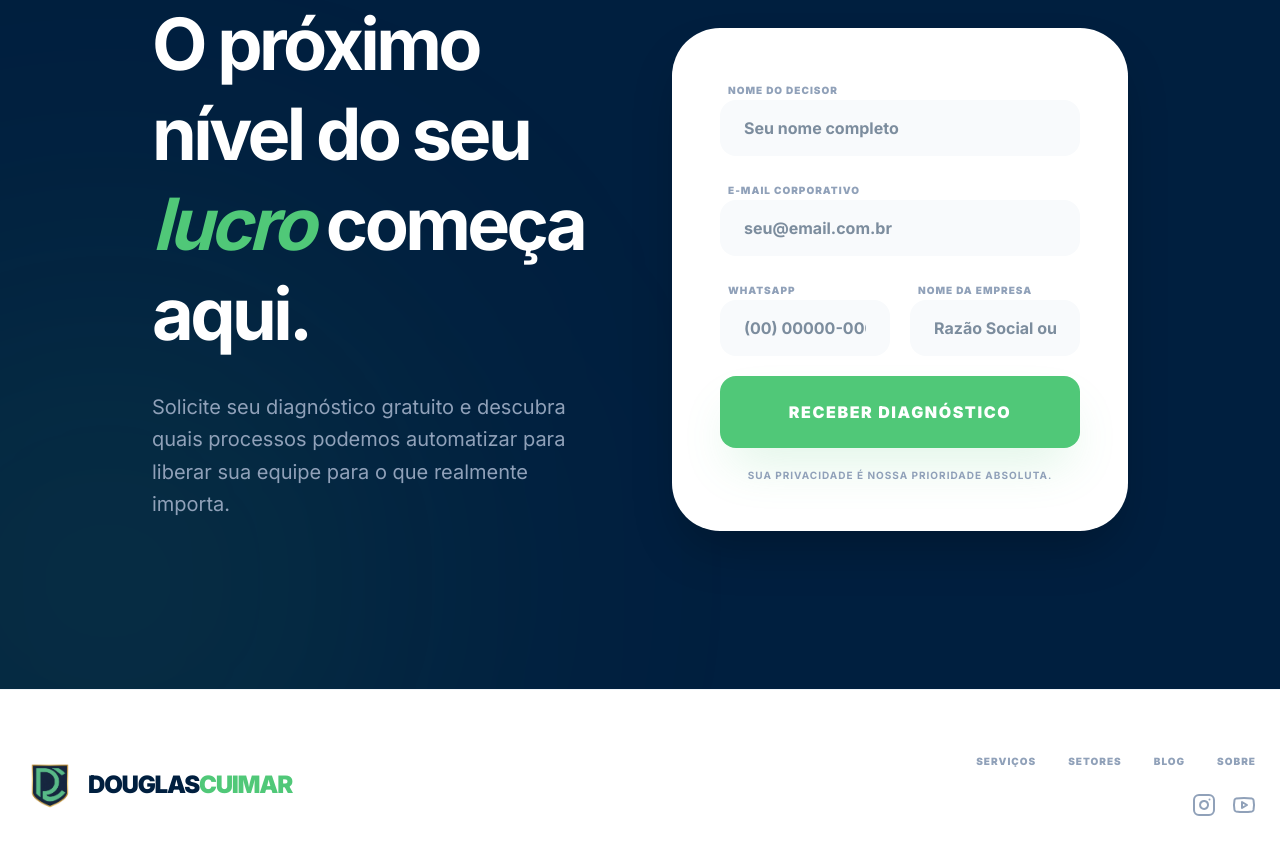
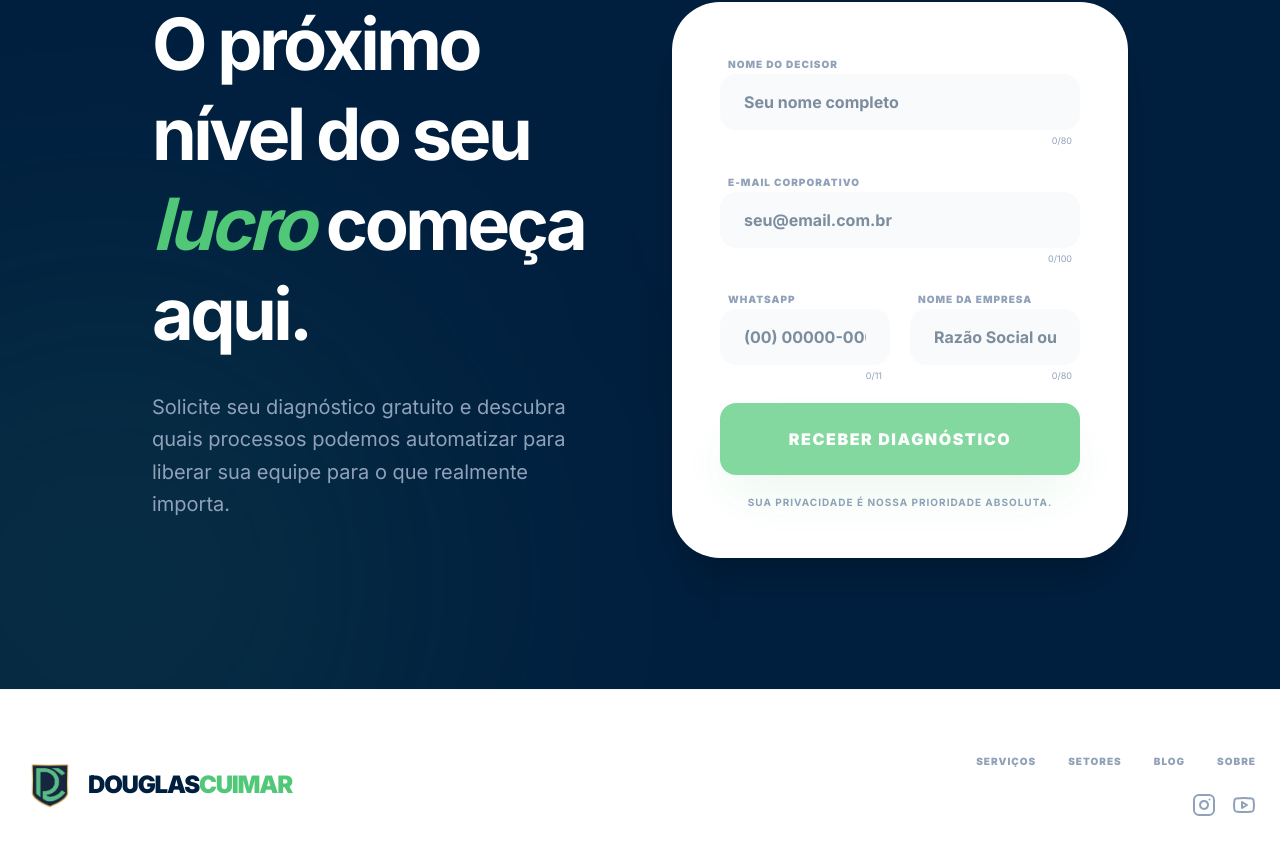
Before and after one commit to douglaswbc/douglascuimar_site, a Next.js app: page / in a window 1280 px wide. Shown: the part 5772-6626 px from the top of the page. Built offline with nearby package versions, Linux system fonts and the light colour scheme.

Commit message:
fix: limites de caracteres no formulário /contato — nome 3-80, e-mail 5-100, WhatsApp 10-11, empresa 2-80 com contadores visuais

```diff
--- a/src/components/ContactForm.tsx
+++ b/src/components/ContactForm.tsx
@@ -1,11 +1,24 @@
 "use client";
 
-import { useState } from "react";
+import { useState, useCallback } from "react";
 
 export function ContactForm() {
   const [sending, setSending] = useState(false);
   const [sent, setSent] = useState(false);
   const [error, setError] = useState(false);
+  const [lengths, setLengths] = useState({ name: 0, email: 0, phone: 0, company: 0 });
+
+  const handleInput = useCallback((e: React.ChangeEvent<HTMLInputElement>) => {
+    const { name, value } = e.target;
+    setLengths((prev) => ({ ...prev, [name]: value.length }));
+  }, []);
+
+  const canSubmit =
+    !sending &&
+    lengths.name >= 3 &&
+    lengths.email >= 5 &&
+    lengths.phone >= 10 &&
+    lengths.company >= 2;
 
   const handleSubmit = async (e: React.FormEvent<HTMLFormElement>) => {
     e.preventDefault();
@@ -68,9 +81,13 @@ export function ContactForm() {
           type="text"
           name="name"
           required
+          minLength={3}
+          maxLength={80}
+          onChange={handleInput}
           className="w-full px-6 py-4 rounded-2xl bg-slate-50 border-none focus:ring-2 focus:ring-emerald outline-none transition-all font-bold text-navy"
           placeholder="Seu nome completo"
         />
+        <p className="text-[9px] text-slate-400 text-right mr-2">{lengths.name}/80</p>
       </div>
 
       <div className="space-y-1">
@@ -81,9 +98,13 @@ export function ContactForm() {
           type="email"
           name="email"
           required
+          minLength={5}
+          maxLength={100}
+          onChange={handleInput}
           className="w-full px-6 py-4 rounded-2xl bg-slate-50 border-none focus:ring-2 focus:ring-emerald outline-none transition-all font-bold text-navy"
           placeholder="seu@email.com.br"
         />
+        <p className="text-[9px] text-slate-400 text-right mr-2">{lengths.email}/100</p>
       </div>
 
       <div className="grid grid-cols-1 md:grid-cols-2 gap-5">
@@ -95,9 +116,13 @@ export function ContactForm() {
             type="tel"
             name="phone"
             required
+            minLength={10}
+            maxLength={11}
+            onChange={handleInput}
             className="w-full px-6 py-4 rounded-2xl bg-slate-50 border-none focus:ring-2 focus:ring-emerald outline-none transition-all font-bold text-navy"
             placeholder="(00) 00000-0000"
           />
+          <p className="text-[9px] text-slate-400 text-right mr-2">{lengths.phone}/11</p>
         </div>
         <div className="space-y-1">
           <label className="text-[10px] font-black uppercase tracking-widest text-slate-400 ml-2">
@@ -107,9 +132,13 @@ export function ContactForm() {
             type="text"
             name="company"
             required
+            minLength={2}
+            maxLength={80}
+            onChange={handleInput}
             className="w-full px-6 py-4 rounded-2xl bg-slate-50 border-none focus:ring-2 focus:ring-emerald outline-none transition-all font-bold text-navy"
             placeholder="Razão Social ou Fantasia"
           />
+          <p className="text-[9px] text-slate-400 text-right mr-2">{lengths.company}/80</p>
         </div>
       </div>
 
@@ -121,7 +150,7 @@ export function ContactForm() {
 
       <button
         type="submit"
-        disabled={sending}
+        disabled={!canSubmit}
         className="w-full bg-emerald text-white font-black py-6 rounded-2xl hover:bg-slate-800 transition-all shadow-2xl shadow-emerald/20 text-base uppercase tracking-widest disabled:opacity-70 disabled:cursor-not-allowed"
       >
         {sending ? "Enviando..." : "Receber Diagnóstico"}
```
